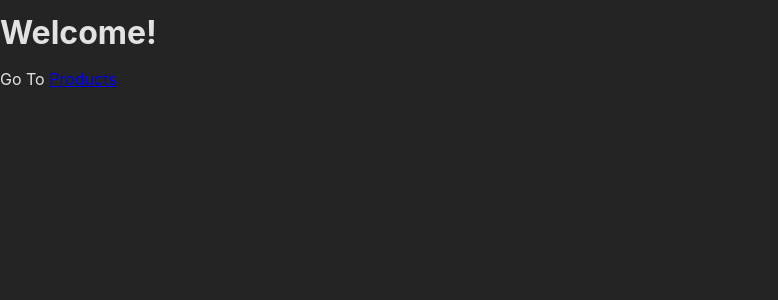
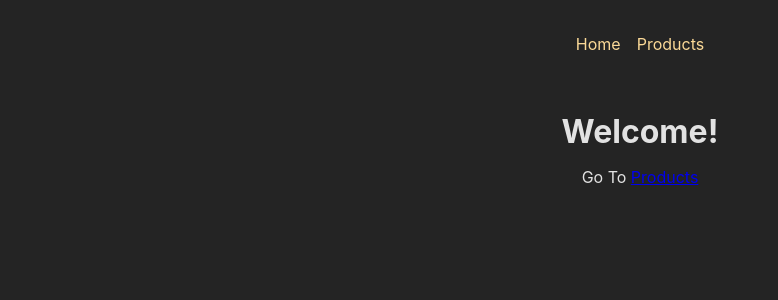
Before and after one commit to Vennisha-Naidoo/RR-Spa---React-Router, a React (Create React App) app: page / in a window 1280 px wide. Shown: the top 300 px of the page, without its empty margins (0-778 px from the left). Built offline with nearby package versions, Linux system fonts and the light colour scheme.

Commit message:
Layouts and Nested Routes

```diff
--- /dev/null
+++ b/src/Pages/MainNavigation.module.css
@@ -0,0 +1,23 @@
+.header {
+  max-width: 60rem;
+  margin: auto;
+  padding: 2rem;
+  display: flex;
+  justify-content: center;
+}
+
+.list {
+  display: flex;
+  gap: 1rem;
+}
+
+.list a {
+  text-decoration: none;
+  color: var(--color-primary-400);
+}
+
+.list a:hover,
+.list a.active {
+  color: var(--color-primary-800);
+  text-decoration: underline;
+}
--- /dev/null
+++ b/src/Pages/Root.js
@@ -0,0 +1,16 @@
+import { Outlet } from "react-router-dom";
+import MainNavigation from "../components/MainNavigation";
+import classes from './Root.module.css';
+
+function RootLayout() {
+    return (
+        <>
+            <MainNavigation />
+            <main className={ classes.content }>
+                <Outlet />
+            </main>
+        </>
+    )
+}
+
+export default RootLayout;
--- /dev/null
+++ b/src/Pages/Root.module.css
@@ -0,0 +1,4 @@
+.content {
+    margin: 2rem auto;
+    text-align: center;
+}
--- /dev/null
+++ b/src/components/MainNavigation.js
@@ -0,0 +1,17 @@
+import { Link } from "react-router-dom";
+import classes from '../Pages/MainNavigation.module.css';
+
+function MainNavigation( ){
+    return (
+        <header className={ classes.header }>
+            <nav>
+                <ul className={ classes.list }>
+                    <li><Link to='/'>Home</Link></li>
+                    <li><Link to='/products'>Products</Link></li>
+                </ul>
+            </nav>
+        </header>
+    )
+}
+
+export default MainNavigation;
```
Also changed, not shown: src/App.js (+9 -2 lines).
